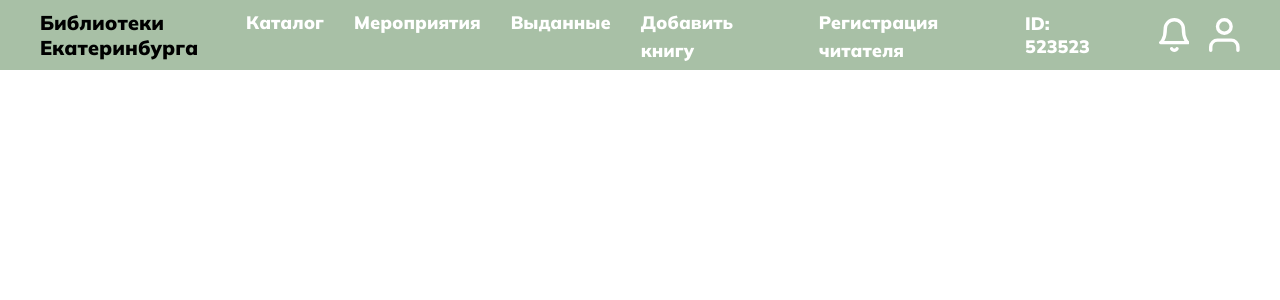
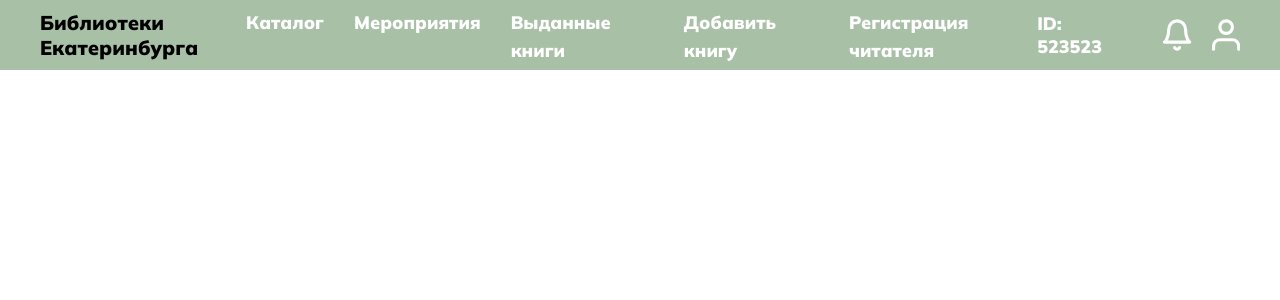
Before and after one commit to optovolokn0/bilet-djinn, a React (Vite) app in the folder frontend/: page / in a window 1280 px wide. Shown: the top 300 px of the page. Built offline with nearby package versions, Linux system fonts and the light colour scheme.

Commit message:
upd header 2.0

```diff
--- a/frontend/src/components/Header.tsx
+++ b/frontend/src/components/Header.tsx
@@ -27,7 +27,7 @@ export default function Header() {
                     </div>
 
                     <div className="catalog">
-                        {user && user.role === 'library' && <Link to="/library/issued" className="nav-item">Выданные</Link>}
+                        {user && user.role === 'library' && <Link to="/library/issued" className="nav-item">Выданные книги</Link>}
                     </div>
 
                     <div className="catalog">
```
